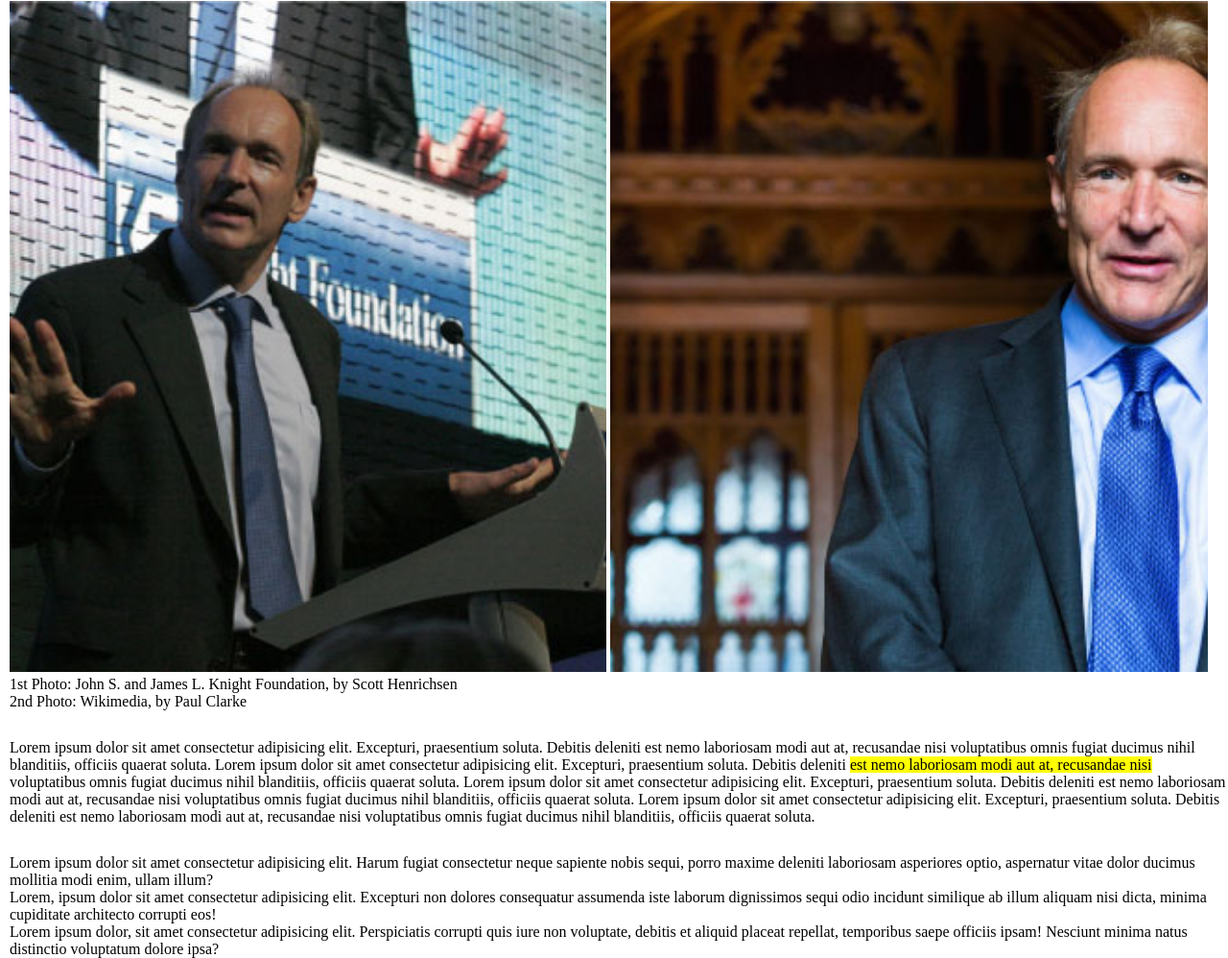
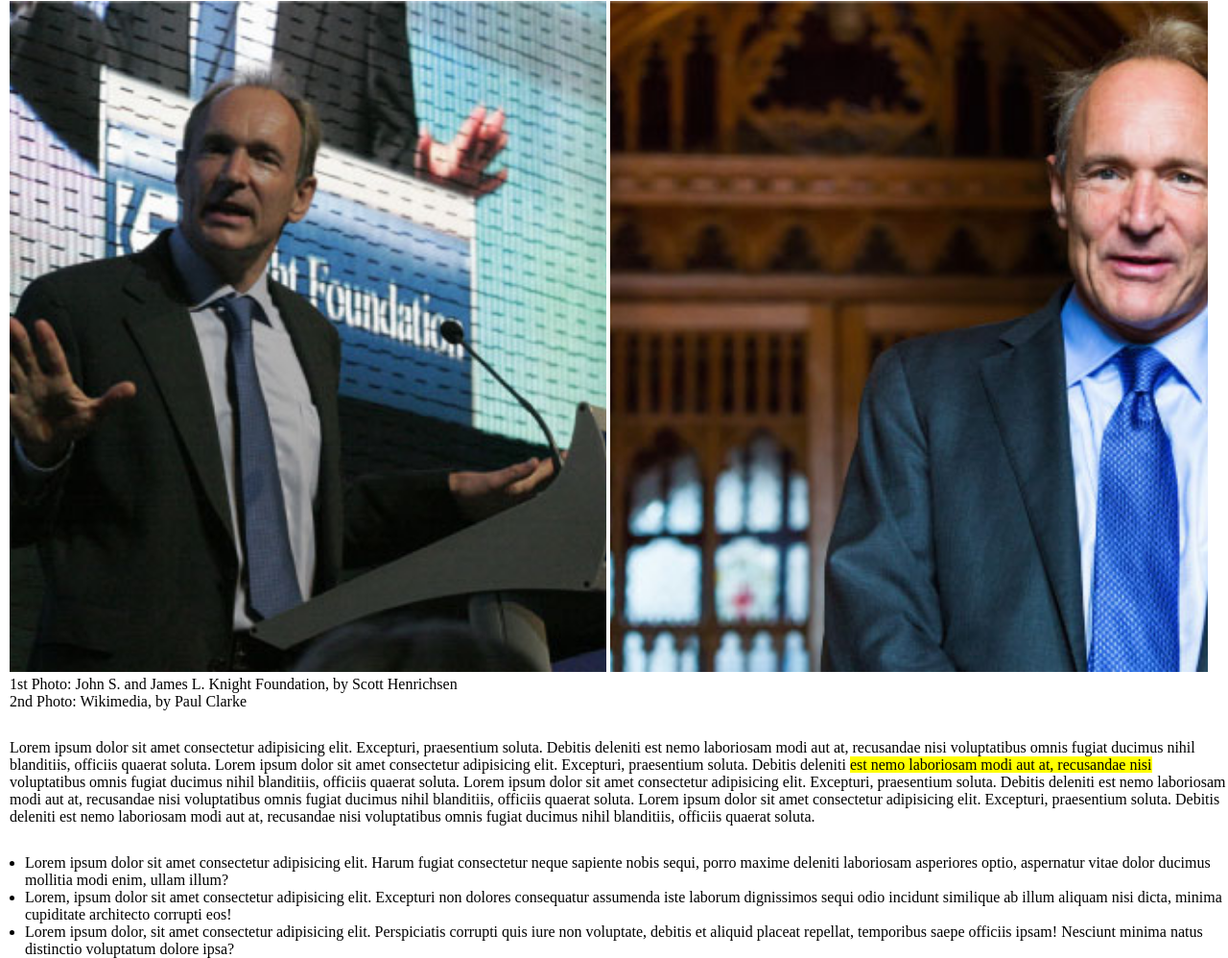
Before and after one commit to lollobianco/html-css-booleaner, a plain HTML site: page index.html in a window 1280 px wide. Shown: the part 448-1446 px from the top of the page at 96% size. Drawn offline with Linux system fonts and the light colour scheme.

Commit message:
lista corretta

```diff
--- a/assets/css/style.css
+++ b/assets/css/style.css
@@ -54,4 +54,5 @@ main{
 
 #list{
    margin-top: 30px;
+   margin-left: 1rem; /*1rem per mostrare i pallini*/
 }
```
